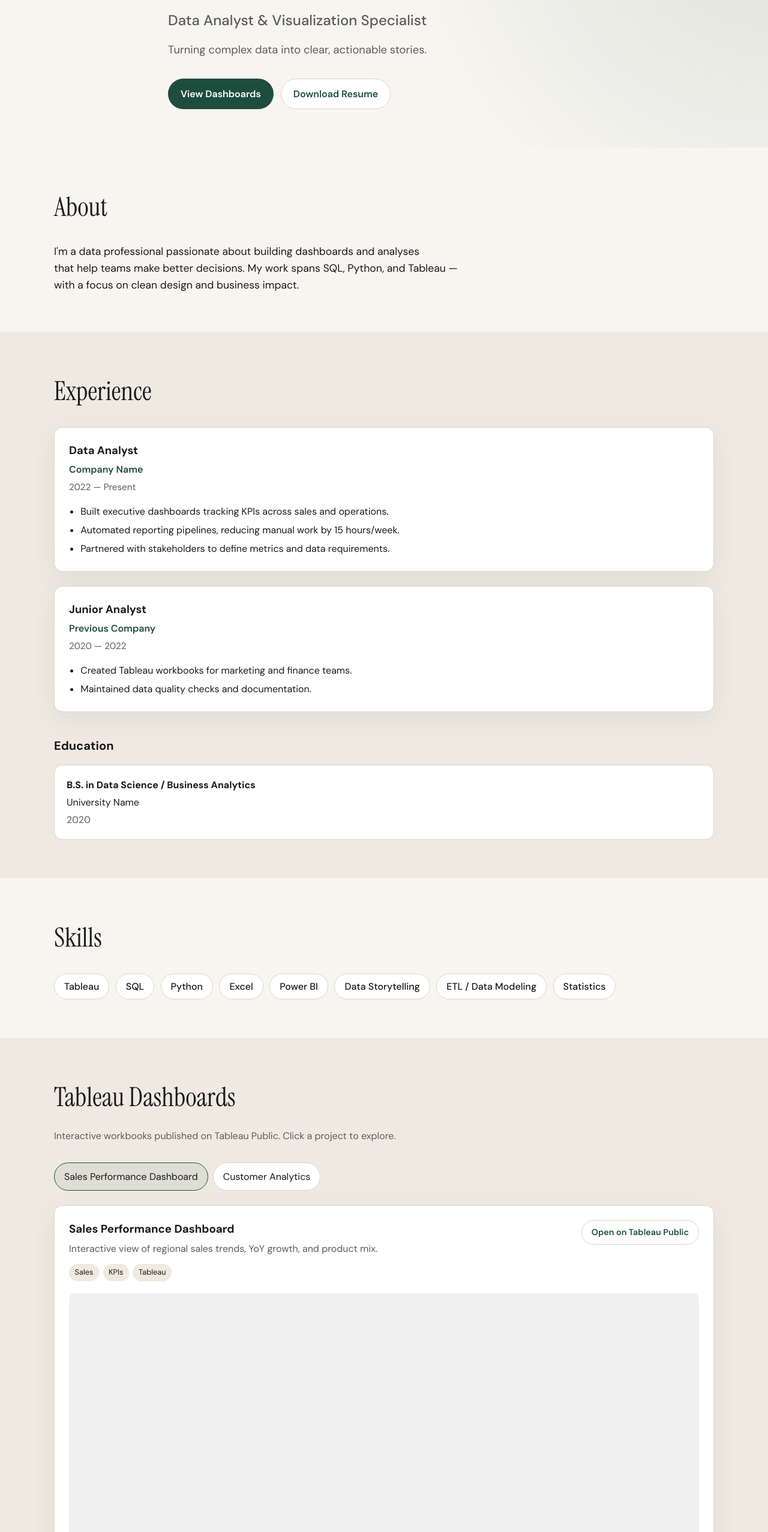
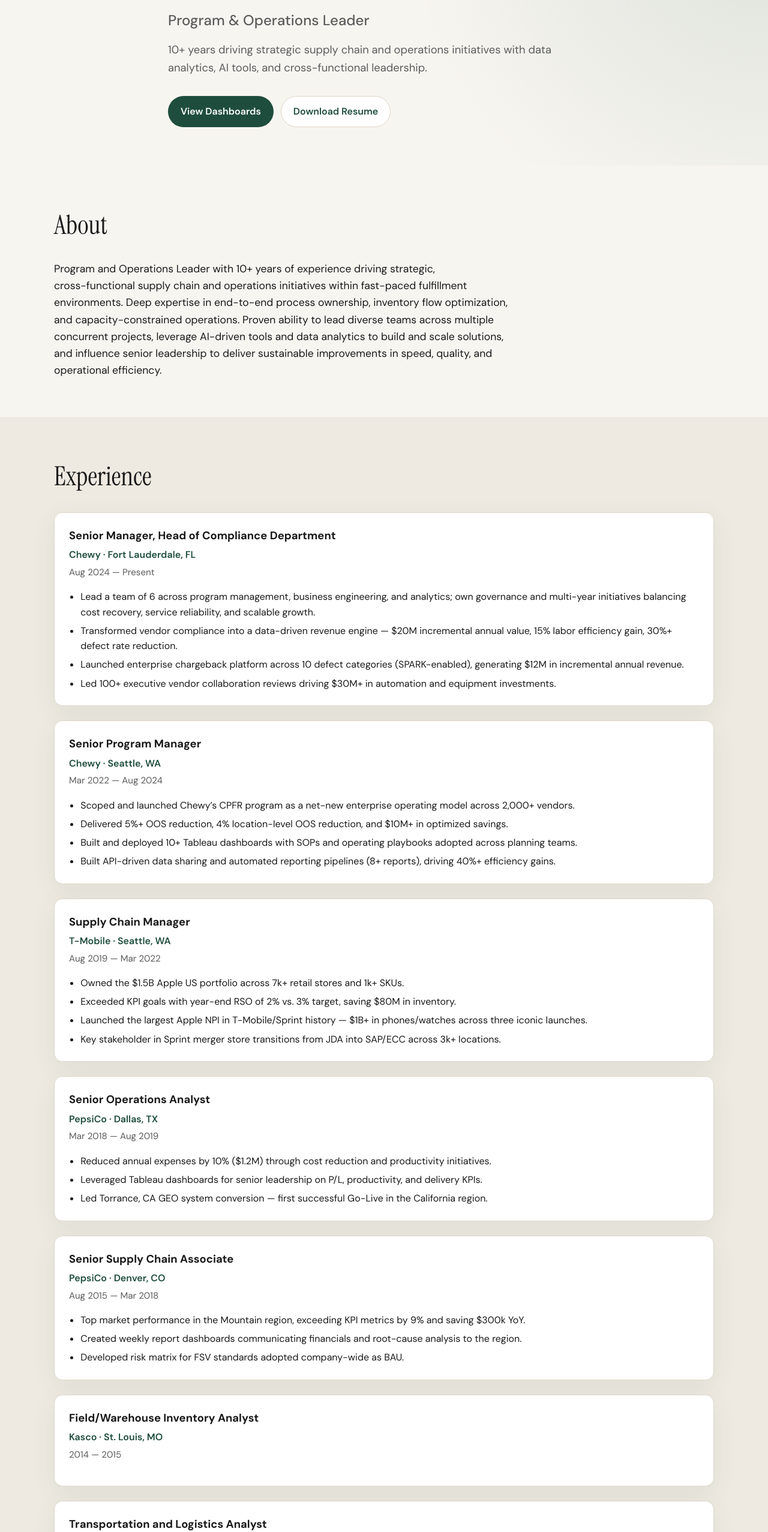
Before and after one commit to CaptianBoredASF/Website, a React (Vite) app: page / in a window 1280 px wide. Shown: the part 246-2800 px from the top of the page at 60% size. Built offline with nearby package versions, Linux system fonts and the light colour scheme.

Commit message:
Update site with real resume content

```diff
--- a/index.html
+++ b/index.html
@@ -3,14 +3,14 @@
   <head>
     <meta charset="UTF-8" />
     <meta name="viewport" content="width=device-width, initial-scale=1.0" />
-    <meta name="description" content="Nathaniel Nelson — resume and Tableau Public data visualization portfolio." />
+    <meta name="description" content="Nathaniel Nelson — Program & Operations Leader with 10+ years in supply chain, data analytics, and Tableau dashboards." />
     <meta name="author" content="Nathaniel Nelson" />
     <link rel="canonical" href="https://nathanielnelsond.com/" />
-    <meta property="og:title" content="Nathaniel Nelson — Resume & Analytics Portfolio" />
-    <meta property="og:description" content="Resume and interactive Tableau dashboards by Nathaniel Nelson." />
+    <meta property="og:title" content="Nathaniel Nelson — Program & Operations Leader" />
+    <meta property="og:description" content="Supply chain and operations leader. Resume and interactive Tableau dashboards." />
     <meta property="og:url" content="https://nathanielnelsond.com/" />
     <meta property="og:type" content="website" />
-    <title>Nathaniel Nelson — Resume & Analytics Portfolio</title>
+    <title>Nathaniel Nelson — Program & Operations Leader</title>
     <link rel="preconnect" href="https://fonts.googleapis.com" />
     <link rel="preconnect" href="https://fonts.gstatic.com" crossorigin />
     <link
--- a/src/App.jsx
+++ b/src/App.jsx
@@ -4,7 +4,7 @@ import {
   about,
   experience,
   education,
-  skills,
+  skillGroups,
   tableauProjects,
 } from './data/resume'
 import TableauEmbed from './components/TableauEmbed'
@@ -77,14 +77,16 @@ export default function App() {
                 <article key={`${job.company}-${job.period}`} className="timeline-item">
                   <div className="timeline-meta">
                     <h3>{job.role}</h3>
-                    <p className="company">{job.company}</p>
+                    <p className="company">{job.company}{job.location ? ` · ${job.location}` : ''}</p>
                     <p className="period">{job.period}</p>
                   </div>
+                  {job.highlights.length > 0 && (
                     <ul>
                       {job.highlights.map((item) => (
                         <li key={item}>{item}</li>
                       ))}
                     </ul>
+                  )}
                 </article>
               ))}
             </div>
@@ -105,11 +107,16 @@ export default function App() {
         <section id="skills" className="section">
           <div className="container">
             <h2 className="section-title">Skills</h2>
+            {skillGroups.map((group) => (
+              <div key={group.label} className="skill-group">
+                <h3 className="subsection-title">{group.label}</h3>
                 <div className="skills-grid">
-              {skills.map((skill) => (
+                  {group.skills.map((skill) => (
                     <span key={skill} className="skill-pill">{skill}</span>
                   ))}
                 </div>
+              </div>
+            ))}
           </div>
         </section>
 
@@ -163,9 +170,12 @@ export default function App() {
         <section id="contact" className="section">
           <div className="container contact-inner">
             <h2 className="section-title">Contact</h2>
-            <p className="section-lead">Open to roles in analytics, BI, and data visualization.</p>
+            <p className="section-lead">Open to program leadership, supply chain, and operations roles.</p>
             <div className="contact-links">
               <a href={`mailto:${siteConfig.email}`}>{siteConfig.email}</a>
+              {siteConfig.phone && (
+                <a href={`tel:${siteConfig.phone.replace(/\D/g, '')}`}>{siteConfig.phone}</a>
+              )}
               {siteConfig.domain && (
                 <a href={siteConfig.domain}>{siteConfig.domain.replace('https://', '')}</a>
               )}
--- a/src/data/resume.js
+++ b/src/data/resume.js
@@ -1,68 +1,145 @@
-// Edit this file with your real information.
 // Tableau embed URLs: open a dashboard on Tableau Public → Share → Copy embed code → use the URL inside.
 
 export const siteConfig = {
   name: 'Nathaniel Nelson',
   domain: 'https://nathanielnelsond.com',
-  title: 'Data Analyst & Visualization Specialist',
-  tagline: 'Turning complex data into clear, actionable stories.',
-  email: 'nathaniel@nathanielnelsond.com',
-  phone: '(555) 123-4567',
-  location: 'City, State',
-  linkedin: 'https://linkedin.com/in/yourprofile',
-  github: 'https://github.com/yourusername',
-  resumePdf: '/resume.pdf', // optional: drop your PDF in the public/ folder
+  title: 'Program & Operations Leader',
+  tagline:
+    '10+ years driving strategic supply chain and operations initiatives with data analytics, AI tools, and cross-functional leadership.',
+  email: 'Nathan.Nelson.D@gmail.com',
+  phone: '(314) 566-4757',
+  location: 'Fort Lauderdale, FL',
+  linkedin: 'https://linkedin.com/in/NathanNel',
+  resumePdf: '/resume.pdf',
 }
 
 export const about = {
-  summary: `I'm a data professional passionate about building dashboards and analyses
-    that help teams make better decisions. My work spans SQL, Python, and Tableau —
-    with a focus on clean design and business impact.`,
+  summary: `Program and Operations Leader with 10+ years of experience driving strategic,
+    cross-functional supply chain and operations initiatives within fast-paced fulfillment
+    environments. Deep expertise in end-to-end process ownership, inventory flow optimization,
+    and capacity-constrained operations. Proven ability to lead diverse teams across multiple
+    concurrent projects, leverage AI-driven tools and data analytics to build and scale solutions,
+    and influence senior leadership to deliver sustainable improvements in speed, quality, and
+    operational efficiency.`,
 }
 
 export const experience = [
   {
-    role: 'Data Analyst',
-    company: 'Company Name',
-    period: '2022 — Present',
+    role: 'Senior Manager, Head of Compliance Department',
+    company: 'Chewy',
+    location: 'Fort Lauderdale, FL',
+    period: 'Aug 2024 — Present',
     highlights: [
-      'Built executive dashboards tracking KPIs across sales and operations.',
-      'Automated reporting pipelines, reducing manual work by 15 hours/week.',
-      'Partnered with stakeholders to define metrics and data requirements.',
+      'Lead a team of 6 across program management, business engineering, and analytics; own governance and multi-year initiatives balancing cost recovery, service reliability, and scalable growth.',
+      'Transformed vendor compliance into a data-driven revenue engine — $20M incremental annual value, 15% labor efficiency gain, 30%+ defect rate reduction.',
+      'Launched enterprise chargeback platform across 10 defect categories (SPARK-enabled), generating $12M in incremental annual revenue.',
+      'Led 100+ executive vendor collaboration reviews driving $30M+ in automation and equipment investments.',
     ],
   },
   {
-    role: 'Junior Analyst',
-    company: 'Previous Company',
-    period: '2020 — 2022',
+    role: 'Senior Program Manager',
+    company: 'Chewy',
+    location: 'Seattle, WA',
+    period: 'Mar 2022 — Aug 2024',
     highlights: [
-      'Created Tableau workbooks for marketing and finance teams.',
-      'Maintained data quality checks and documentation.',
+      'Scoped and launched Chewy’s CPFR program as a net-new enterprise operating model across 2,000+ vendors.',
+      'Delivered 5%+ OOS reduction, 4% location-level OOS reduction, and $10M+ in optimized savings.',
+      'Built and deployed 10+ Tableau dashboards with SOPs and operating playbooks adopted across planning teams.',
+      'Built API-driven data sharing and automated reporting pipelines (8+ reports), driving 40%+ efficiency gains.',
     ],
+  },
+  {
+    role: 'Supply Chain Manager',
+    company: 'T-Mobile',
+    location: 'Seattle, WA',
+    period: 'Aug 2019 — Mar 2022',
+    highlights: [
+      'Owned the $1.5B Apple US portfolio across 7k+ retail stores and 1k+ SKUs.',
+      'Exceeded KPI goals with year-end RSO of 2% vs. 3% target, saving $80M in inventory.',
+      'Launched the largest Apple NPI in T-Mobile/Sprint history — $1B+ in phones/watches across three iconic launches.',
+      'Key stakeholder in Sprint merger store transitions from JDA into SAP/ECC across 3k+ locations.',
+    ],
+  },
+  {
+    role: 'Senior Operations Analyst',
+    company: 'PepsiCo',
+    location: 'Dallas, TX',
+    period: 'Mar 2018 — Aug 2019',
+    highlights: [
+      'Reduced annual expenses by 10% ($1.2M) through cost reduction and productivity initiatives.',
+      'Leveraged Tableau dashboards for senior leadership on P/L, productivity, and delivery KPIs.',
+      'Led Torrance, CA GEO system conversion — first successful Go-Live in the California region.',
+    ],
+  },
+  {
+    role: 'Senior Supply Chain Associate',
+    company: 'PepsiCo',
+    location: 'Denver, CO',
+    period: 'Aug 2015 — Mar 2018',
+    highlights: [
+      'Top market performance in the Mountain region, exceeding KPI metrics by 9% and saving $300k YoY.',
+      'Created weekly report dashboards communicating financials and root-cause analysis to the region.',
+      'Developed risk matrix for FSV standards adopted company-wide as BAU.',
+    ],
+  },
+  {
+    role: 'Field/Warehouse Inventory Analyst',
+    company: 'Kasco',
+    location: 'St. Louis, MO',
+    period: '2014 — 2015',
+    highlights: [],
+  },
+  {
+    role: 'Transportation and Logistics Analyst',
+    company: 'Anheuser-Busch',
+    location: 'St. Louis, MO',
+    period: '2013 — 2014',
+    highlights: [],
   },
 ]
 
 export const education = [
   {
-    degree: 'B.S. in Data Science / Business Analytics',
-    school: 'University Name',
-    year: '2020',
+    degree: 'B.S. in Business Administration and Economics',
+    school: 'Southern Illinois University Edwardsville',
+    year: '2013',
   },
 ]
 
-export const skills = [
-  'Tableau',
-  'SQL',
-  'Python',
-  'Excel',
-  'Power BI',
-  'Data Storytelling',
-  'ETL / Data Modeling',
-  'Statistics',
+export const skillGroups = [
+  {
+    label: 'Professional',
+    skills: [
+      'Strategic Planning',
+      'Contract Strategy',
+      'Vendor Negotiations',
+      'Strategic Vendor Engagement',
+      'Data Analytics',
+      'Dashboards & KPIs',
+      'Executive Reporting',
+    ],
+  },
+  {
+    label: 'Technical',
+    skills: [
+      'SQL',
+      'Tableau',
+      'Python',
+      'Snowflake',
+      'KNIME',
+      'SAP',
+      'Vertica',
+      'Jira',
+      'Confluence',
+      'ETL Pipelines',
+      'Data Warehousing',
+      'Forecasting & Predictive Analytics',
+      'AI Tools (Cursor / Claude)',
+    ],
+  },
 ]
 
-// Add your Tableau Public dashboards here.
-// url: the embed URL from Tableau Public (ends with ?:display_count=y etc. is fine)
+// Replace sample URLs with your Tableau Public dashboard embed links.
 export const tableauProjects = [
   {
     id: 'sales-dashboard',
--- a/src/index.css
+++ b/src/index.css
@@ -274,6 +274,10 @@ a:hover {
   color: var(--text-muted);
 }
 
+.skill-group + .skill-group {
+  margin-top: 2rem;
+}
+
 .skills-grid {
   display: flex;
   flex-wrap: wrap;
```
Also changed, not shown: 1 other file (tests, documents, lock files or other folders). Lines whose indentation alone changed are shown as unchanged.
